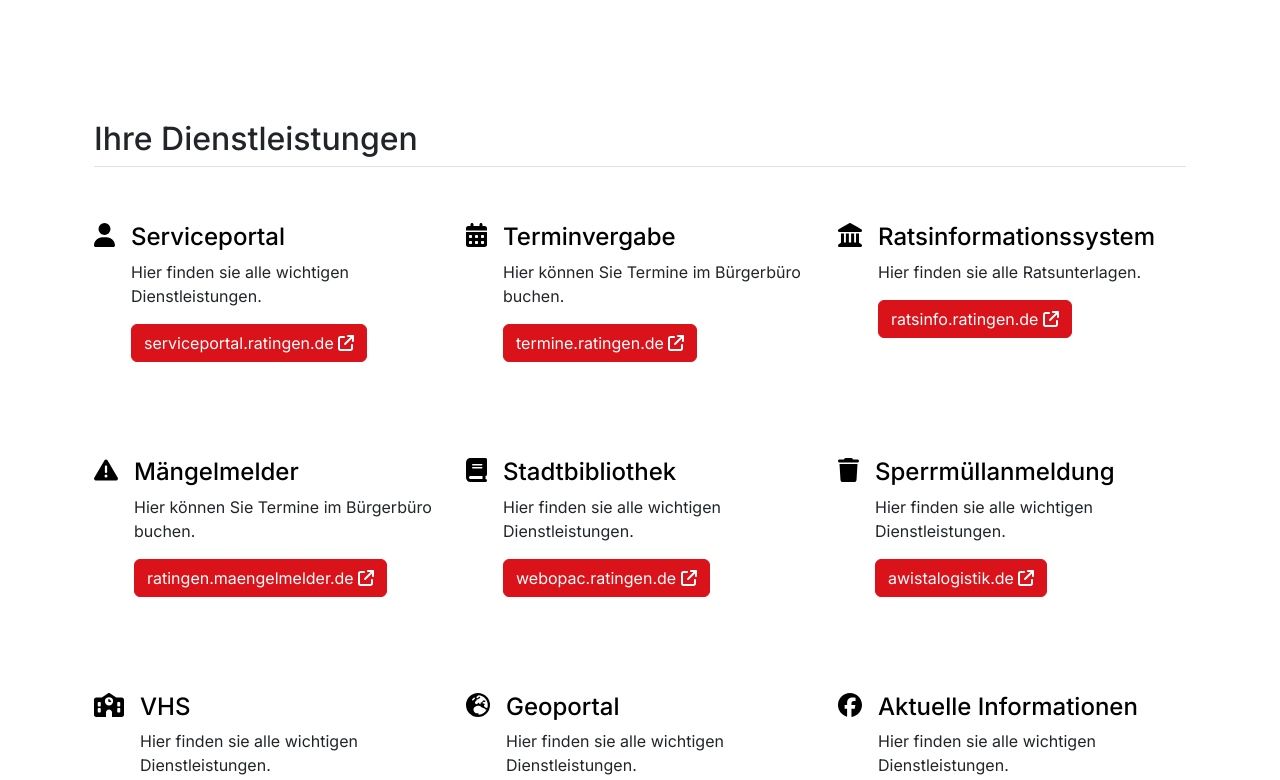
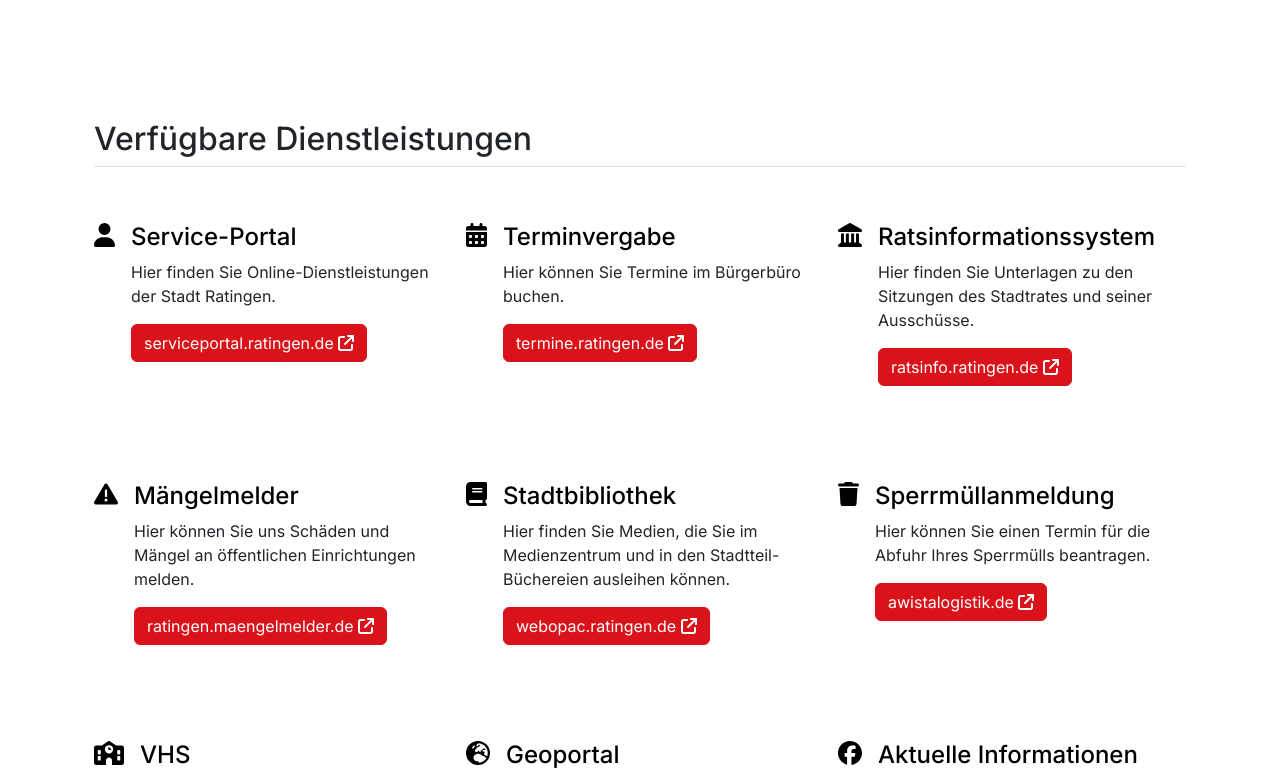
Before and after one commit to kevinriex/notfall.ratingen.de, a Next.js app: page / in a window 1280 px wide. Shown: the part 980-1760 px from the top of the page. Built offline with nearby package versions, Linux system fonts and the light colour scheme.

Commit message:
Implementierrung der Änderungen (06.11.23 16:55)

```diff
--- a/src/app/(components)/Hero.jsx
+++ b/src/app/(components)/Hero.jsx
@@ -24,7 +24,7 @@ export default function Hero({ title }) {
                         <br />
                         Auch Online-Dienstleistungen der Stadtverwaltung, etwa
                         Terminbuchungen im Bürgerbüro, der Mängelmelder oder das
-                        Ratsinformationssystem können weiterhin in Anspruch
+                        Ratsinformationssystem, können weiterhin in Anspruch
                         genommen werden. Im Folgenden eine Reihe von Links zu
                         weiterhin funktionierenden Online-Diensten der Stadt
                         Ratingen. Wie lange die Störung anhält, ist zurzeit
--- a/src/app/(components)/Services.jsx
+++ b/src/app/(components)/Services.jsx
@@ -22,9 +22,9 @@ import ServiceLink from "../(components)/ServiceLink";
 const LinkSammlung = [
     [
         {
-            name: "Serviceportal",
+            name: "Service-Portal",
             href: "https://serviceportal.ratingen.de/",
-            desc: "Hier finden sie alle wichtigen Dienstleistungen.",
+            desc: "Hier finden Sie Online-Dienstleistungen der Stadt Ratingen.",
             icon: <FontAwesomeIcon icon={faUser} />,
         },
         {
@@ -36,7 +36,7 @@ const LinkSammlung = [
         {
             name: "Ratsinformationssystem",
             href: "https://ratsinfo.ratingen.de/",
-            desc: "Hier finden sie alle Ratsunterlagen.",
+            desc: "Hier finden Sie Unterlagen zu den Sitzungen des Stadtrates und seiner Ausschüsse.",
             icon: <FontAwesomeIcon icon={faLandmark} />,
         },
     ],
@@ -44,19 +44,19 @@ const LinkSammlung = [
         {
             name: "Mängelmelder",
             href: "https://ratingen.maengelmelder.de/",
-            desc: "Hier können Sie Termine im Bürgerbüro buchen.",
+            desc: "Hier können Sie uns Schäden und Mängel an öffentlichen Einrichtungen melden.",
             icon: <FontAwesomeIcon icon={faWarning} />,
         },
         {
             name: "Stadtbibliothek",
             href: "https://webopac.ratingen.de/webopac/index.asp?DB=web_biblio",
-            desc: "Hier finden sie alle wichtigen Dienstleistungen.",
+            desc: "Hier finden Sie Medien, die Sie im Medienzentrum und in den Stadtteil-Büchereien ausleihen können.",
             icon: <FontAwesomeIcon icon={faBook} />,
         },
         {
             name: "Sperrmüllanmeldung",
             href: "https://awistalogistik.de/das-bieten-wir/ratingen/",
-            desc: "Hier finden sie alle wichtigen Dienstleistungen.",
+            desc: "Hier können Sie einen Termin für die Abfuhr Ihres Sperrmülls beantragen.",
             icon: <FontAwesomeIcon icon={faTrash} />,
         },
     ],
@@ -64,19 +64,19 @@ const LinkSammlung = [
         {
             name: "VHS",
             href: "https://vhs-ratingen.de/",
-            desc: "Hier finden sie alle wichtigen Dienstleistungen.",
+            desc: "Hier gelangen Sie zum Internetauftritt der Volkshochschule Ratingen.",
             icon: <FontAwesomeIcon icon={faSchool} />,
         },
         {
             name: "Geoportal",
             href: "https://gdi.regioit.de/portal/apps/sites/#/kartendienste/",
-            desc: "Hier finden sie alle wichtigen Dienstleistungen.",
+            desc: "Hier finden Sie die Kartendienste der Stadt Ratingen.",
             icon: <FontAwesomeIcon icon={faEarthEurope} />,
         },
         {
             name: "Aktuelle Informationen",
             href: "https://facebook.com/DeinRatingen/",
-            desc: "Hier finden sie alle wichtigen Dienstleistungen.",
+            desc: "Hier gelangen Sie zur Facebook-Seite „Dein Ratingen“.",
             icon: <FontAwesomeIcon icon={faFacebook} />,
         },
     ],
@@ -90,7 +90,7 @@ const LinkSammlung = [
         {
             name: "Schulen",
             href: "/schulen",
-            desc: "Hier finden Sie alle Schulen",
+            desc: "Hier finden Sie alle Schulen.",
             icon: <FontAwesomeIcon icon={faGraduationCap} />,
         },
         {
--- a/src/app/page.js
+++ b/src/app/page.js
@@ -5,7 +5,7 @@ export default function Home() {
     return (
         <>
             <Hero title="Stadt Ratingen" />
-            <Services mastername="Ihre Dienstleistungen" />
+            <Services mastername="Verfügbare Dienstleistungen" />
         </>
     );
 }
```
